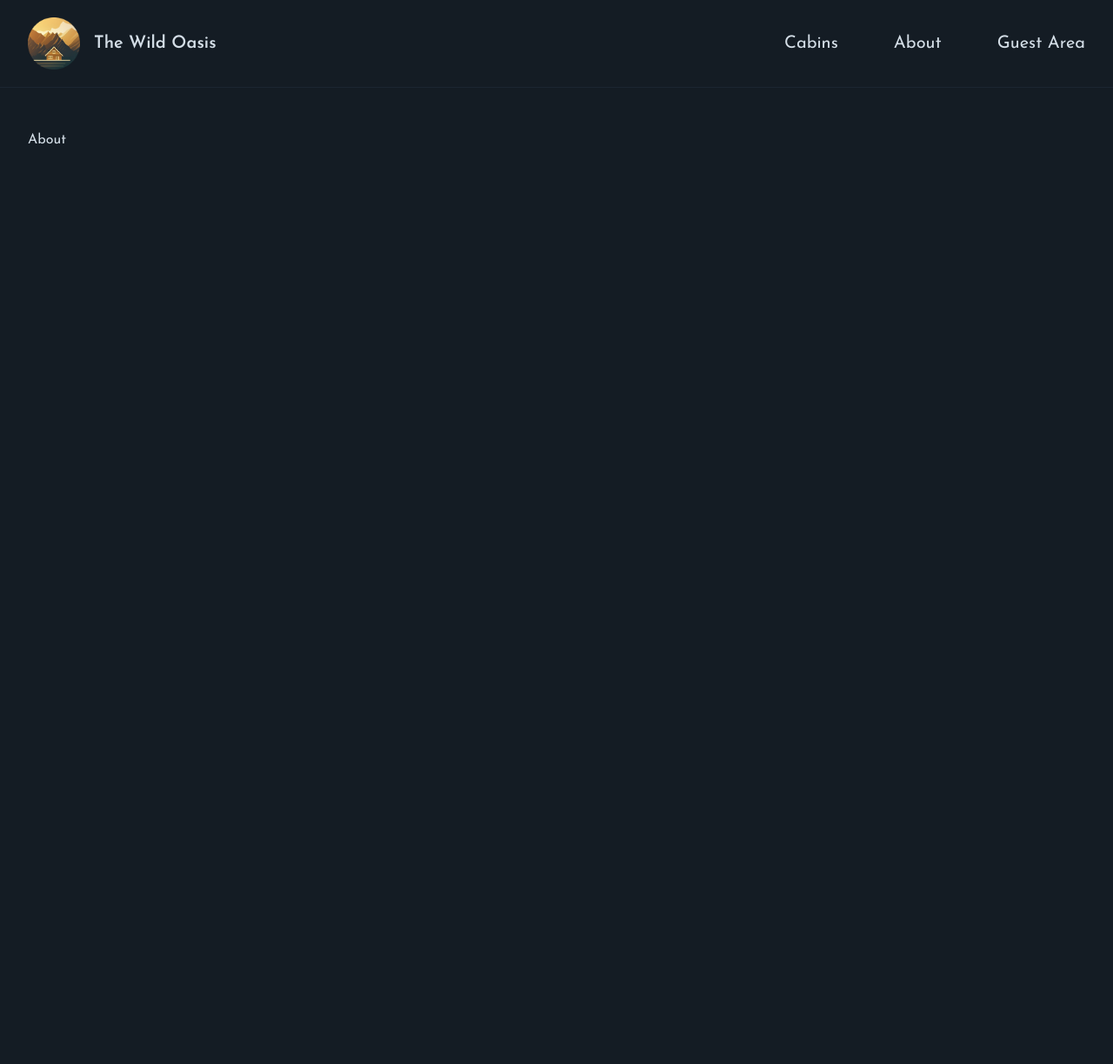
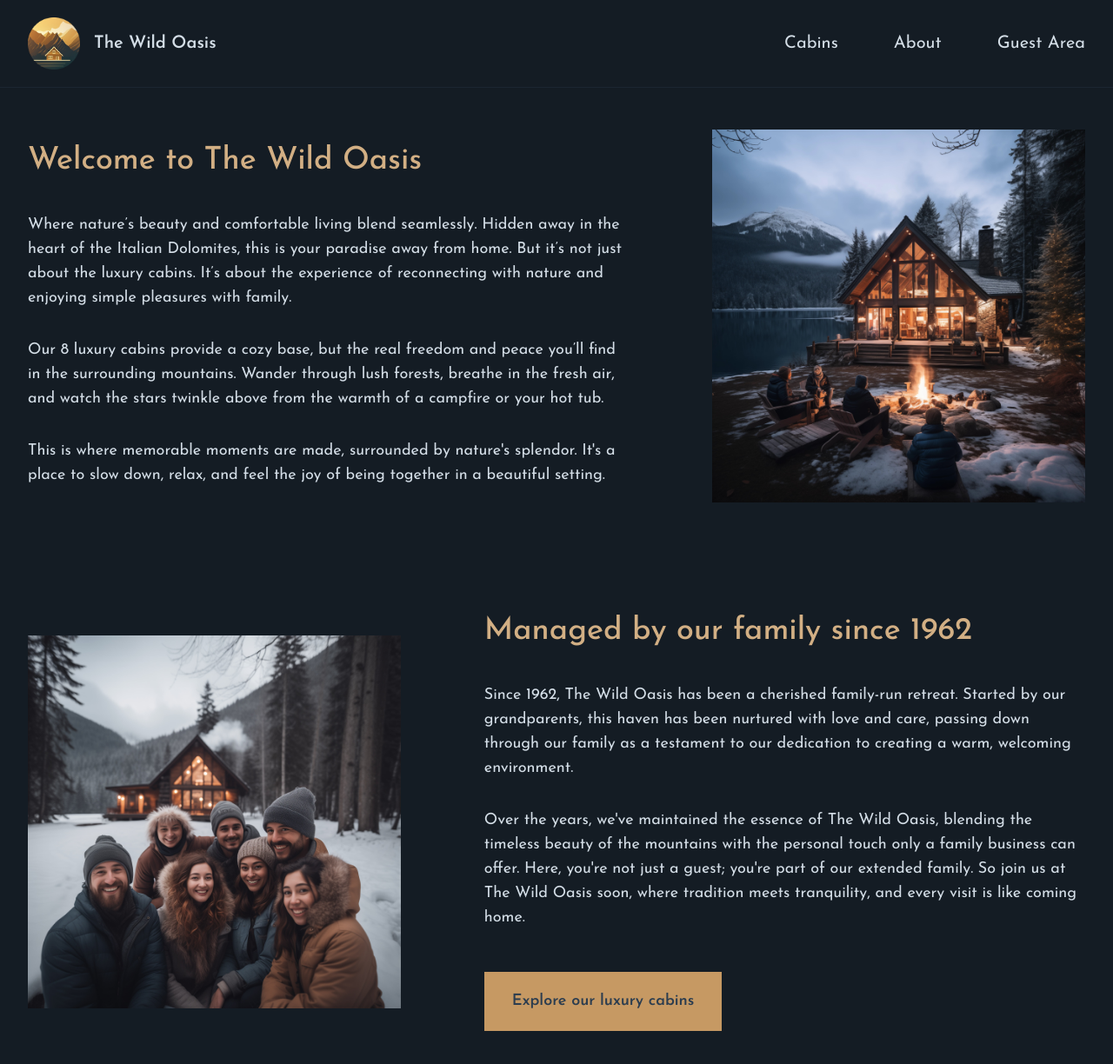
Before and after one commit to LeonLonsdale/the-wild-oasis-web, a Next.js app: page /about in a window 1280 px wide. Shown: the top 1224 px of the page at 87% size. Before the commit the page ends 800 px from the top, so only its background shows below. Built offline with nearby package versions, Linux system fonts and the light colour scheme.

Commit message:
build about page

```diff
--- a/src/app/about/page.tsx
+++ b/src/app/about/page.tsx
@@ -1,9 +1,93 @@
 import { Metadata } from "next";
+import Image from "next/image";
+import aboutImage1 from "@/../public/about-1.jpg";
+import aboutImage2 from "@/../public/about-2.jpg";
 
 export const metadata: Metadata = {
   title: "About",
 };
 
-export default function CabinsPage() {
-  return <h1>About</h1>;
+export default function AboutPage() {
+  return (
+    <div className="grid grid-cols-5 gap-x-24 gap-y-32 text-lg items-center">
+      <div className="col-span-3">
+        <h1 className="text-4xl mb-10 text-accent-400 font-medium">
+          Welcome to The Wild Oasis
+        </h1>
+
+        <div className="space-y-8">
+          <p>
+            Where nature&rsquo;s beauty and comfortable living blend seamlessly.
+            Hidden away in the heart of the Italian Dolomites, this is your
+            paradise away from home. But it&rsquo;s not just about the luxury
+            cabins. It&rsquo;s about the experience of reconnecting with nature
+            and enjoying simple pleasures with family.
+          </p>
+          <p>
+            Our 8 luxury cabins provide a cozy base, but the real freedom and
+            peace you&rsquo;ll find in the surrounding mountains. Wander through
+            lush forests, breathe in the fresh air, and watch the stars twinkle
+            above from the warmth of a campfire or your hot tub.
+          </p>
+          <p>
+            This is where memorable moments are made, surrounded by
+            nature&apos;s splendor. It&apos;s a place to slow down, relax, and
+            feel the joy of being together in a beautiful setting.
+          </p>
+        </div>
+      </div>
+
+      <div className="col-span-2 relative aspect-square">
+        <Image
+          src={aboutImage1}
+          alt="Family sitting around a fire pit in front of cabin"
+          fill
+          placeholder="blur"
+          quality={80}
+        />
+      </div>
+
+      <div className="col-span-2 relative aspect-square">
+        <Image
+          src={aboutImage2}
+          alt="Family that manages The Wild Oasis"
+          fill
+          placeholder="blur"
+          quality={80}
+        />
+      </div>
+
+      <div className="col-span-3">
+        <h1 className="text-4xl mb-10 text-accent-400 font-medium">
+          Managed by our family since 1962
+        </h1>
+
+        <div className="space-y-8">
+          <p>
+            Since 1962, The Wild Oasis has been a cherished family-run retreat.
+            Started by our grandparents, this haven has been nurtured with love
+            and care, passing down through our family as a testament to our
+            dedication to creating a warm, welcoming environment.
+          </p>
+          <p>
+            Over the years, we&apos;ve maintained the essence of The Wild Oasis,
+            blending the timeless beauty of the mountains with the personal
+            touch only a family business can offer. Here, you&apos;re not just a
+            guest; you&apos;re part of our extended family. So join us at The
+            Wild Oasis soon, where tradition meets tranquility, and every visit
+            is like coming home.
+          </p>
+
+          <div>
+            <a
+              href="/cabins"
+              className="inline-block mt-4 bg-accent-500 px-8 py-5 text-primary-800 text-lg font-semibold hover:bg-accent-600 transition-all"
+            >
+              Explore our luxury cabins
+            </a>
+          </div>
+        </div>
+      </div>
+    </div>
+  );
 }
```
